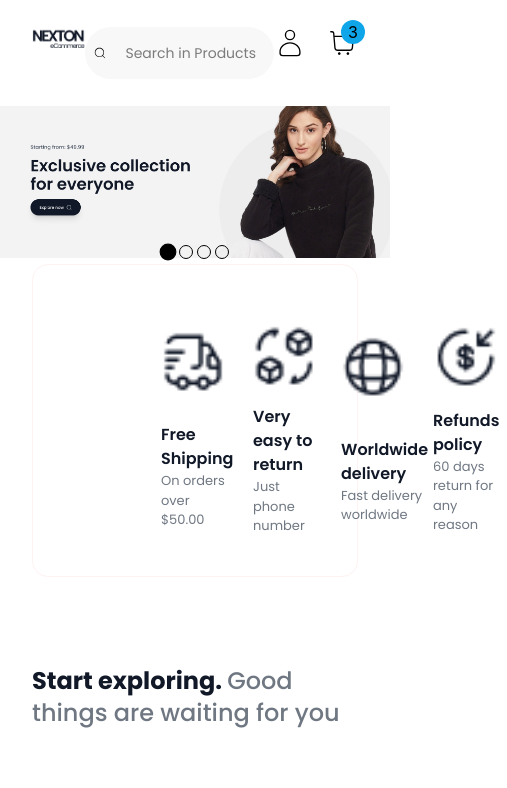
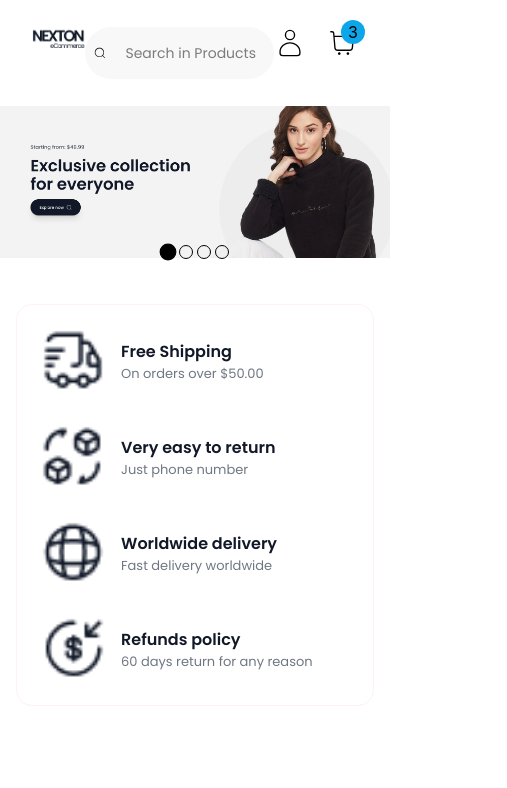
Before and after one commit to masudrana2803/E-commerce, a React (Vite) app: page / in a window 390 px wide. Shown: the top 788 px of the page, 507 px wide, since content can reach past the window. Built offline with nearby package versions, Linux system fonts and the light colour scheme; no server answers.

Commit message:
Fully_Responsive

```diff
--- a/src/Components/BrandInfo.jsx
+++ b/src/Components/BrandInfo.jsx
@@ -1,30 +1,71 @@
-import React from 'react'
-import { TbTruckDelivery } from "react-icons/tb";
-import Brandtool from '../Tools/Brandtool';
-import S1 from '../Images/serviceImage1.png'
-import S2 from '../Images/serviceImage2.png'
-import S3 from '../Images/serviceImage3.png'
-import S4 from '../Images/serviceImage4.png'
+// import React from 'react'
+// import { TbTruckDelivery } from "react-icons/tb";
+// import Brandtool from '../Tools/Brandtool';
+// import S1 from '../Images/serviceImage1.png'
+// import S2 from '../Images/serviceImage2.png'
+// import S3 from '../Images/serviceImage3.png'
+// import S4 from '../Images/serviceImage4.png'
 
 
 
 
 
+// const BrandInfo = () => {
+//   return (
+//     <>
+//       <section>
+//         <div className="container">
+//             <div className=' px-30 pt-13 pb-8 flex gap-2 border-1 border-solid border-red-50 rounded-2xl'>
+//                 <Brandtool content1={S1} content2={"Free Shipping"} content3={"On orders over $50.00"} />
+//                 <Brandtool content1={S2} content2={"Very easy to return"} content3={"Just phone number"} />
+//                 <Brandtool content1={S3} content2={"Worldwide delivery"} content3={"Fast delivery worldwide"} />
+//                 <Brandtool content1={S4} content2={"Refunds policy"} content3={"60 days return for any reason"} />
+//             </div>
+//         </div>
+//       </section>
+//     </>
+//   )
+// }
+
+// export default BrandInfo
+
+
+import React from 'react';
+import Brandtool from '../Tools/Brandtool';
+import S1 from '../Images/serviceImage1.png';
+import S2 from '../Images/serviceImage2.png';
+import S3 from '../Images/serviceImage3.png';
+import S4 from '../Images/serviceImage4.png';
+
 const BrandInfo = () => {
   return (
-    <>
-      <section>
-        <div className="container">
-            <div className=' px-30 pt-13 pb-8 flex gap-2 border-1 border-solid border-red-50 rounded-2xl'>
-                <Brandtool content1={S1} content2={"Free Shipping"} content3={"On orders over $50.00"} />
-                <Brandtool content1={S2} content2={"Very easy to return"} content3={"Just phone number"} />
-                <Brandtool content1={S3} content2={"Worldwide delivery"} content3={"Fast delivery worldwide"} />
-                <Brandtool content1={S4} content2={"Refunds policy"} content3={"60 days return for any reason"} />
-            </div>
+    <section className="py-10 px-4 md:px-8 lg:px-30">
+      <div className="max-w-screen-xl mx-auto">
+        <div className="flex flex-col sm:flex-row flex-wrap gap-4 sm:gap-6 md:gap-8 border border-red-50 rounded-2xl p-4 md:p-6 bg-white">
+          <Brandtool
+            content1={S1}
+            content2="Free Shipping"
+            content3="On orders over $50.00"
+          />
+          <Brandtool
+            content1={S2}
+            content2="Very easy to return"
+            content3="Just phone number"
+          />
+          <Brandtool
+            content1={S3}
+            content2="Worldwide delivery"
+            content3="Fast delivery worldwide"
+          />
+          <Brandtool
+            content1={S4}
+            content2="Refunds policy"
+            content3="60 days return for any reason"
+          />
         </div>
-      </section>
-    </>
-  )
-}
+      </div>
+    </section>
+  );
+};
 
-export default BrandInfo
+export default BrandInfo;
```
